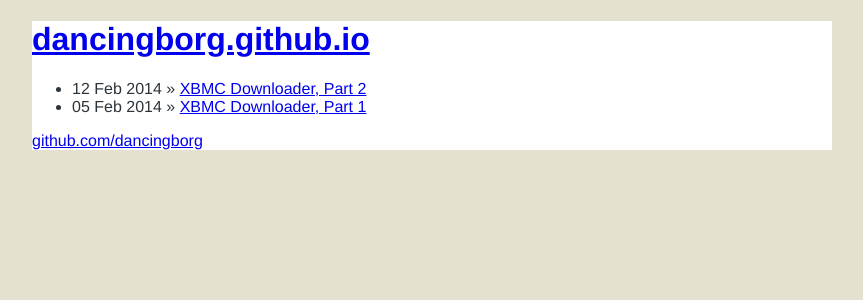
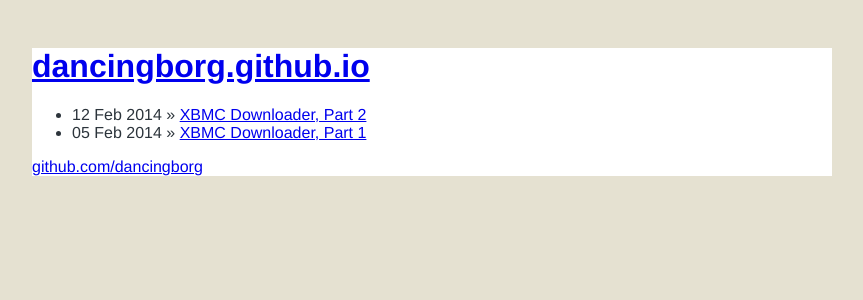
Before and after one commit to andre-abadi/andre-abadi.github.io, a Jekyll site: the page built from index.html, in a window 1280 px wide. Shown: the top 300 px of the page, without its empty margins (208-1071 px from the left). Built offline with Jekyll 4.4.1, drawn with Linux system fonts in a browser that asks for light colours; Markdown is read by kramdown in place of the engine named in the settings.

Commit message:
correct media nesting

```diff
--- a/css/main.css
+++ b/css/main.css
@@ -11,6 +11,8 @@
   margin-right: auto;
 }
 @media all and (min-device-width: 768px) {
-  margin-top: 3em;
-  margin-bottom: 3em;
+  .site {
+    margin-top: 3em;
+    margin-bottom: 3em;
+  }
 }
```
